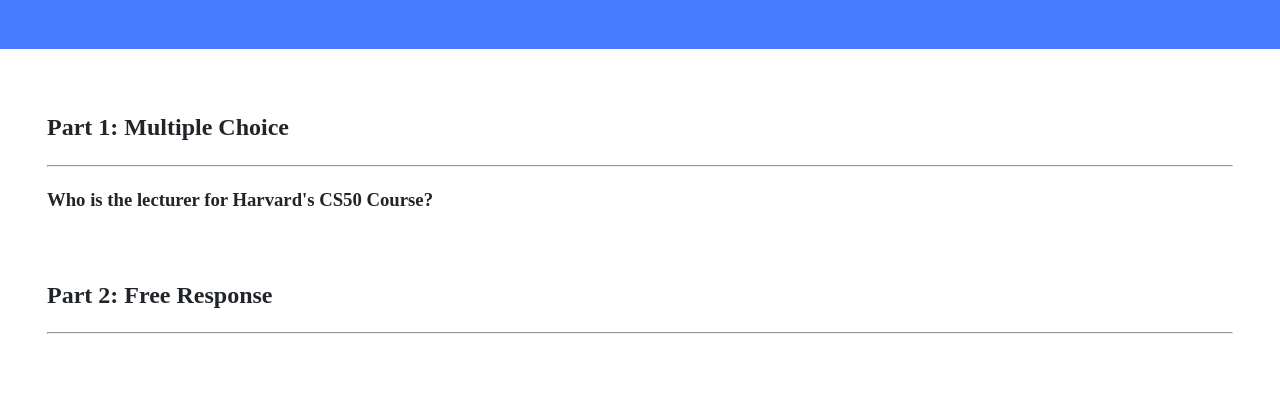
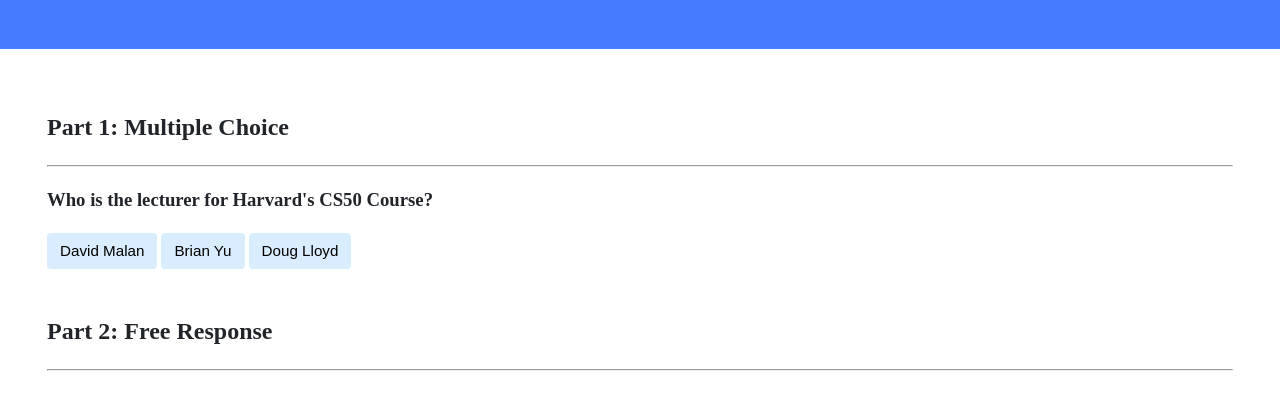
Before and after one commit to rizvancodes/cs50, a plain HTML site: page pset8/trivia/index.html in a window 1280 px wide. Shown: the part 151-560 px from the top of the page. Drawn offline with Linux system fonts and the light colour scheme.

Commit message:
ddd, Oct 10/22/2022, YYYY, 9:13 A +0

```diff
--- a/pset8/trivia/index.html
+++ b/pset8/trivia/index.html
@@ -19,10 +19,12 @@
                 <h2>Part 1: Multiple Choice </h2>
                 <hr>
                 <!-- TODO: Add multiple choice question here -->
-                <h3>
+                <h3 class="question">
                     Who is the lecturer for Harvard's CS50 Course?
                 </h3>
-
+                <button class="answer">David Malan</button>
+                <button class="answer">Brian Yu</button>
+                <button class="answer">Doug Lloyd</button>
             </div>
 
             <div class="section">
```
